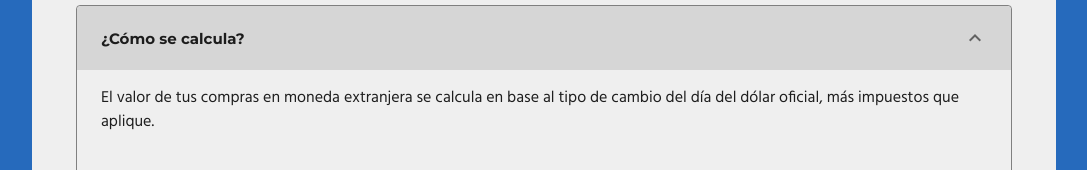
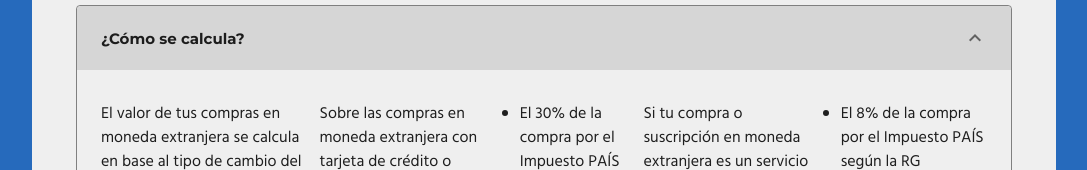
Before and after one commit to inaki-iriarte/parcial-2-aplicaciones-moviles, a Vue app: page / in a window 1280 px wide. Both pictures are taken after a click on the button "¿Cómo se calcula?". Shown: the part 630-800 px from the top of the page, without its empty margins (96-1183 px from the left). Built offline with nearby package versions, Linux system fonts and the light colour scheme; no server answers.

Commit message:
feat: add new method

```diff
--- a/src/components/CompInfo.vue
+++ b/src/components/CompInfo.vue
@@ -2,11 +2,10 @@
     <v-container>
         <v-expansion-panels focusable>
             <v-expansion-panel>
-                <v-expansion-panel-header>
+                <v-expansion-panel-header @click="mostrarInfo">
                     ¿Cómo se calcula?
                 </v-expansion-panel-header>
-                <v-expansion-panel-content>
-                    <p>El valor de tus compras en moneda extranjera se calcula en base al tipo de cambio del día del dólar oficial, más impuestos que aplique.</p> <p>Sobre las compras en moneda extranjera con tarjeta de crédito o débito se aplican los siguientes impuestos:</p> <ul><li>El 30% de la compra por el Impuesto PAÍS según la RG 4659/2020.</li> <li>El 45% de la compra por el Impuesto a las Ganancias según la RG 4815/2020.</li></ul> <p>Si tu compra o suscripción en moneda extranjera es un servicio digital, se aplican los siguientes impuestos:</p> <ul><li>El 8% de la compra por el Impuesto PAÍS según la RG 4659/2020.</li> <li>El 21% de la compra por el IVA según la RG 4240/2018.</li> <li>El 45% de la compra por el Impuesto a las Ganancias según la RG 4815/2020.</li> <li>Es posible que apliquen impuestos de ingresos brutos según la provincia correspondiente.</li></ul>
+                <v-expansion-panel-content v-html="info">
                 </v-expansion-panel-content>
             </v-expansion-panel>
         </v-expansion-panels>
@@ -18,8 +17,18 @@ export default {
     name: 'CompInfo',
 
     data: () => ({
-        //
+        estado: false,
+        info: null,
     }),
+    methods: {
+        mostrarInfo: function() {
+            if (!this.info) {
+                this.info = "<p>El valor de tus compras en moneda extranjera se calcula en base al tipo de cambio del día del dólar oficial, más impuestos que aplique.</p> <p>Sobre las compras en moneda extranjera con tarjeta de crédito o débito se aplican los siguientes impuestos:</p> <ul><li>El 30% de la compra por el Impuesto PAÍS según la RG 4659/2020.</li> <li>El 45% de la compra por el Impuesto a las Ganancias según la RG 4815/2020.</li></ul> <p>Si tu compra o suscripción en moneda extranjera es un servicio digital, se aplican los siguientes impuestos:</p> <ul><li>El 8% de la compra por el Impuesto PAÍS según la RG 4659/2020.</li> <li>El 21% de la compra por el IVA según la RG 4240/2018.</li> <li>El 45% de la compra por el Impuesto a las Ganancias según la RG 4815/2020.</li> <li>Es posible que apliquen impuestos de ingresos brutos según la provincia correspondiente.</li></ul>";
+            } else {
+                this.info = null;
+            }
+        }
+    }
   }
 </script>
 
@@ -48,19 +57,20 @@ export default {
     padding: 1.5rem;
 }
 
-.v-expansion-panel-content__wrap {
+.v-expansion-panel-content {
     padding: 1rem 1.5rem;
     font-family: 'Hind', sans-serif;
     font-size: 1rem;
     color: #1E1E1E;
+    display: block;
 }
 
-.v-expansion-panel-content__wrap p {
+.v-expansion-panel-content p {
     padding: 1rem 0rem;
     margin-bottom: 0;
 }
 
-.v-expansion-panel-content__wrap ul {
+.v-expansion-panel-content ul {
     margin: 1rem 0;
 }
 
```
